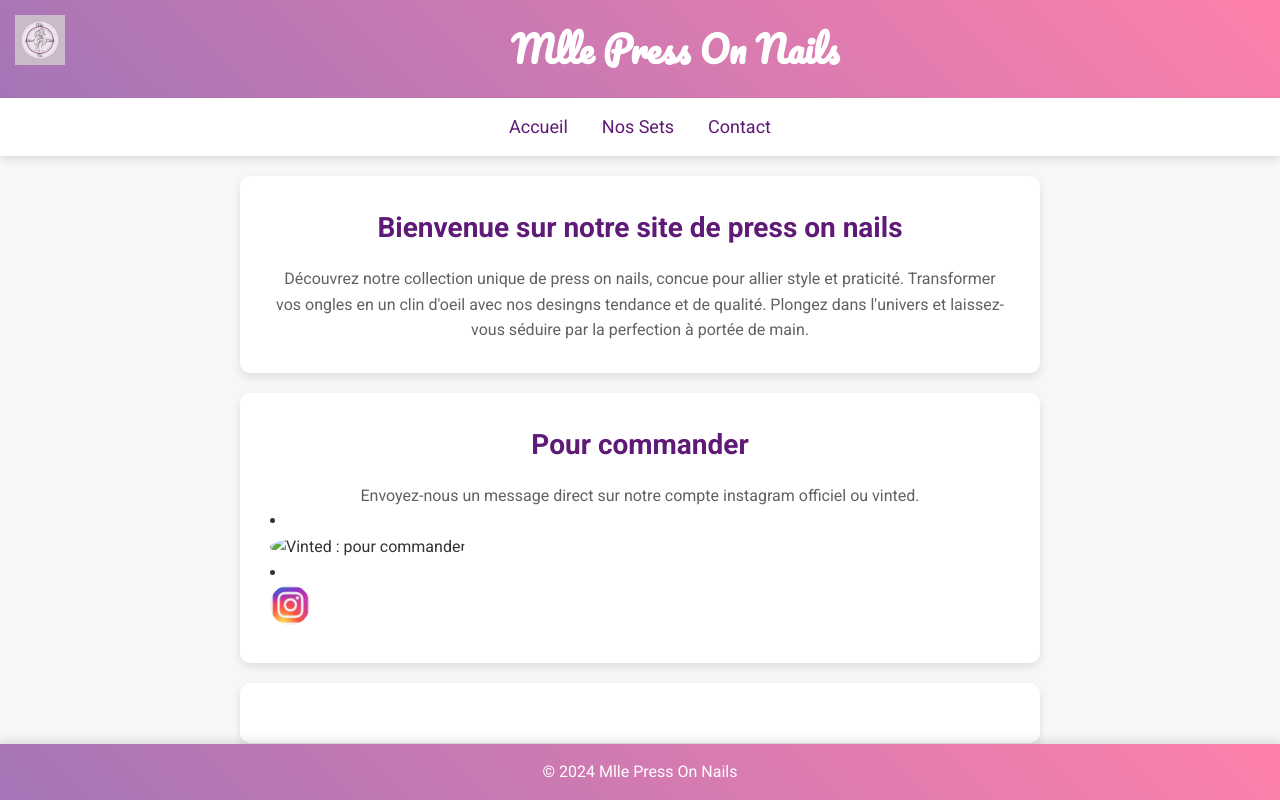
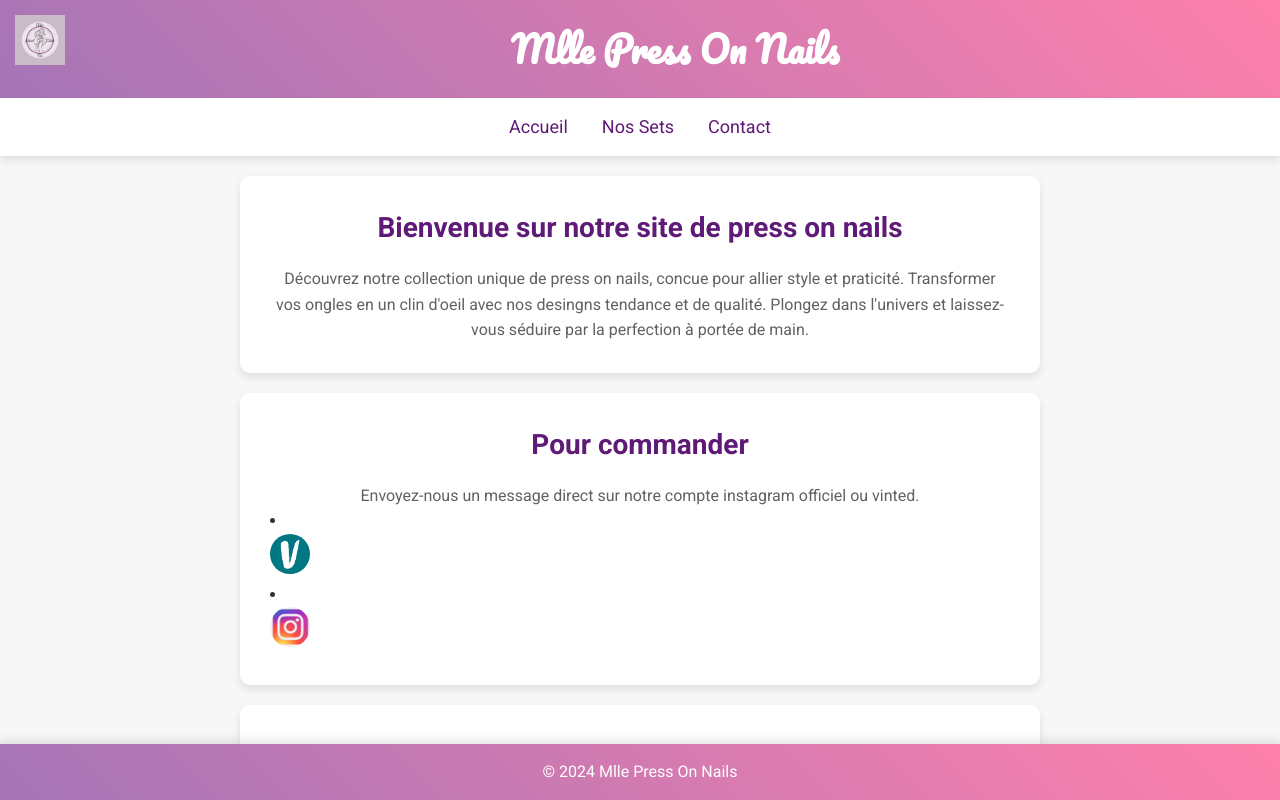
Before and after one commit to Dolau25/Mllepressonnails, a plain HTML site: page index.html in a window 1280 px wide. Drawn offline with Linux system fonts and the light colour scheme.

Commit message:
Update index.html

```diff
--- a/index.html
+++ b/index.html
@@ -106,8 +106,9 @@
 <div class="social-links">
 
     <a href="https://www.vinted.fr/items/4515718581-press-on-nails" target="_blank" aria-label="Vinted">
+        <img src="vinted.png" alt="instagram : pour commander">
 
-        <img vinted.png" alt="Vinted : pour commander">
+
 
     </a>
 
```
